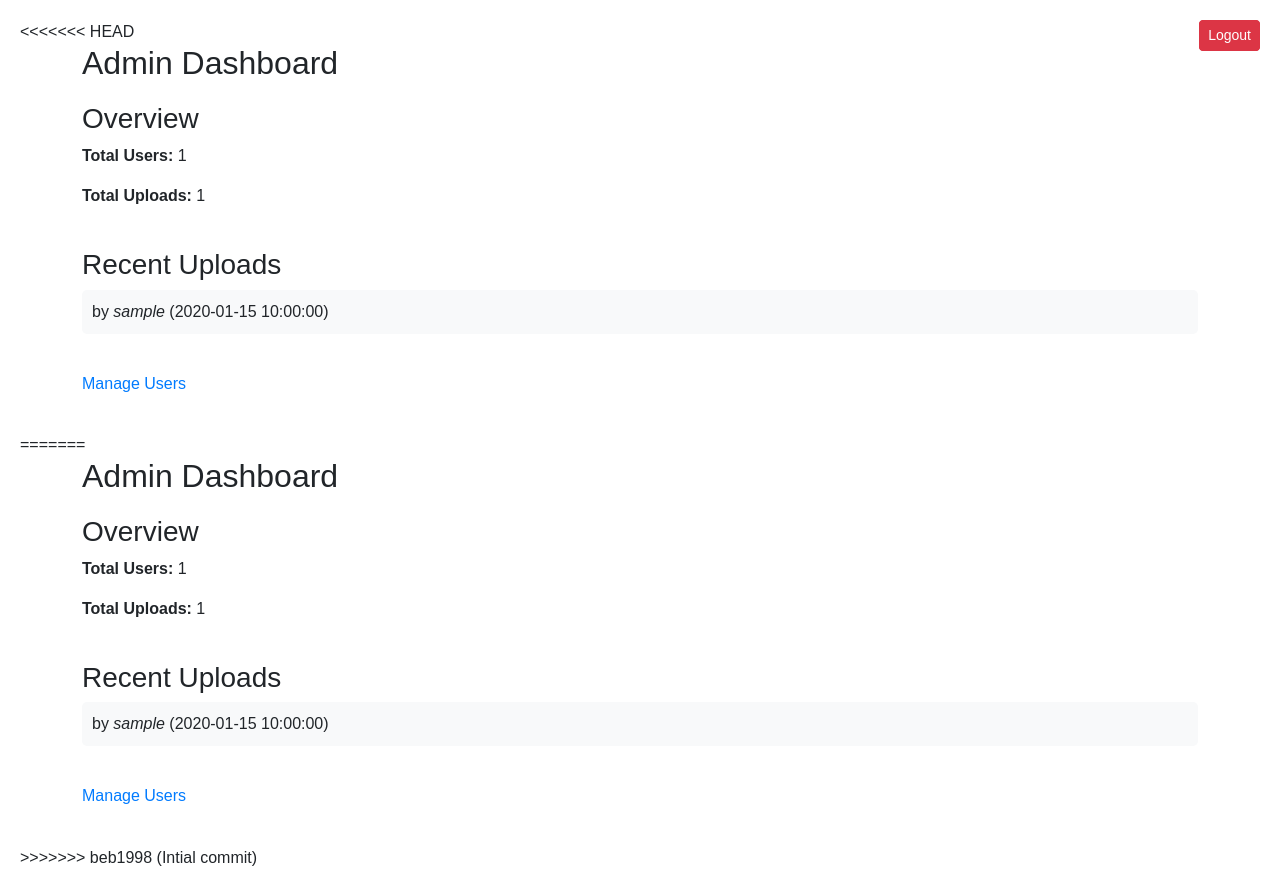
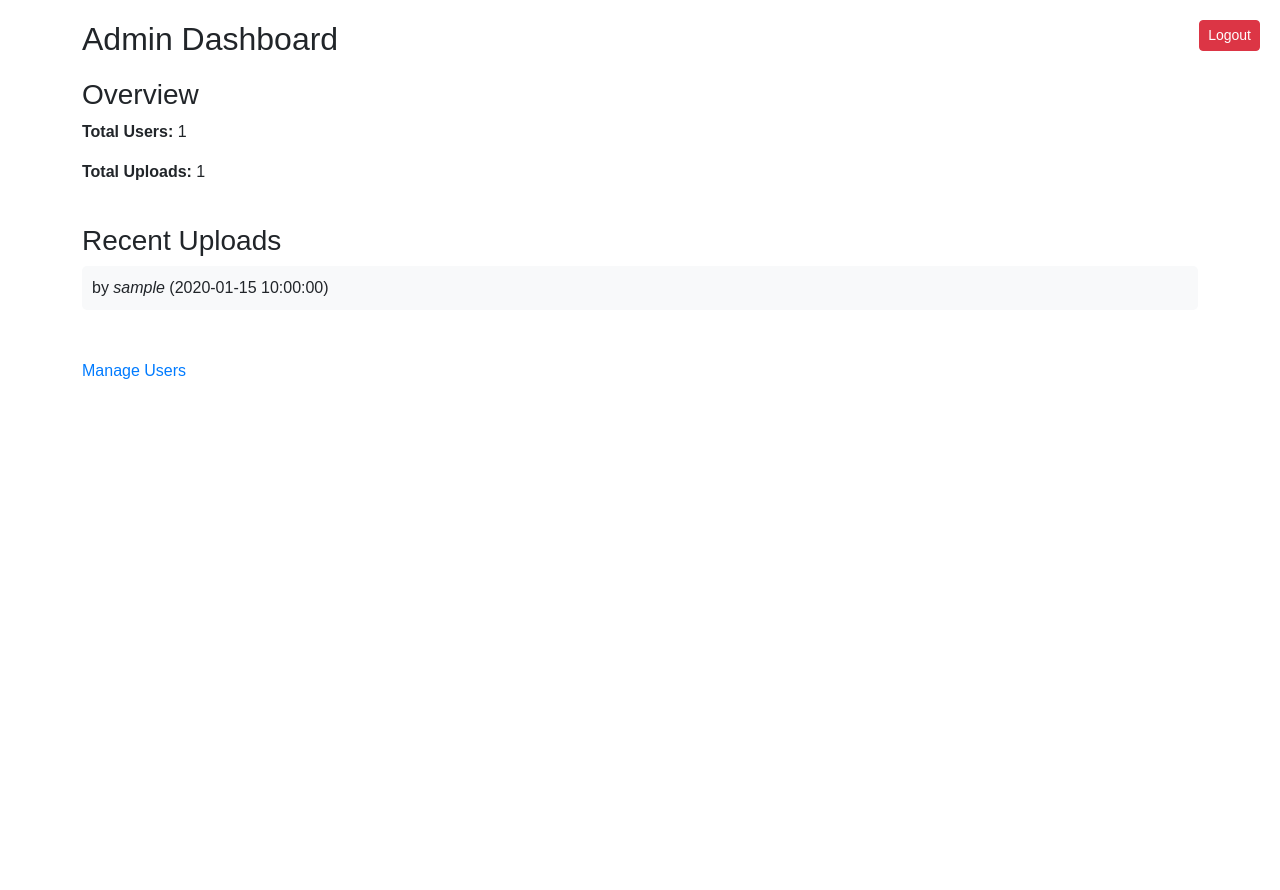
Before and after one commit to VictoriaNyam/AI_Itinerary_project, a Python web app: template app/templates/admin_dashboard.html in a window 1280 px wide. After the commit the page ends 379 px from the top, so only its background shows below. Run offline with Jinja, Linux system fonts and the light colour scheme; the template is opened without the code that fills it: most values are stand-ins (such as "Sample title", 1, 10 or a date in 2020).

Commit message:
Update admin_dashboard.html

```diff
--- a/app/templates/admin_dashboard.html
+++ b/app/templates/admin_dashboard.html
@@ -1,4 +1,4 @@
-<<<<<<< HEAD
+
 <!DOCTYPE html>
 <html lang="en">
 <head>
@@ -91,97 +91,3 @@
     <script src="https://cdn.jsdelivr.net/npm/bootstrap@5.3.0/dist/js/bootstrap.bundle.min.js"></script>
 </body>
 </html>
-=======
-<!DOCTYPE html>
-<html lang="en">
-<head>
-    <meta charset="UTF-8">
-    <meta name="viewport" content="width=device-width, initial-scale=1.0">
-    <title>Admin Dashboard</title>
-    <!-- Include a simple CSS framework (Bootstrap) for layout and styling -->
-    <link href="https://cdn.jsdelivr.net/npm/bootstrap@5.3.0/dist/css/bootstrap.min.css" rel="stylesheet">
-    <style>
-        /* Custom Styles */
-        body {
-            font-family: Arial, sans-serif;
-            margin: 20px;
-        }
-        h2 {
-            margin-bottom: 20px;
-        }
-        .dashboard-section {
-            margin-bottom: 40px;
-        }
-        .recent-uploads {
-            list-style-type: none;
-            padding: 0;
-        }
-        .recent-uploads li {
-            background-color: #f8f9fa;
-            padding: 10px;
-            margin-bottom: 10px;
-            border-radius: 5px;
-        }
-        .recent-uploads li strong {
-            font-weight: bold;
-        }
-        .logout-btn {
-            position: absolute;
-            right: 20px;
-            top: 20px;
-            font-size: 14px;
-        }
-        .manage-users-link {
-            text-decoration: none;
-            font-size: 16px;
-            color: #007bff;
-        }
-        .manage-users-link:hover {
-            text-decoration: underline;
-        }
-    </style>
-</head>
-<body>
-    <div class="container">
-        <h2>Admin Dashboard</h2>
-
-        <!-- Overview Section -->
-        <div class="dashboard-section">
-            <h3>Overview</h3>
-            <p><strong>Total Users:</strong> {{ total_users }}</p>
-            <p><strong>Total Uploads:</strong> {{ total_uploads }}</p>
-        </div>
-
-        <!-- Recent Uploads Section -->
-        <div class="dashboard-section">
-            <h3>Recent Uploads</h3>
-            <ul class="recent-uploads">
-                {% for upload in recent_uploads %}
-                    <li>
-                        {% if upload.upload_type == 'blog' %}
-                            <strong>{{ upload.filename }}</strong> (Blog)
-                        {% elif upload.upload_type == 'vlog' %}
-                            <strong>{{ upload.vlog_title or 'Untitled Vlog' }}</strong> (Vlog)
-                        {% endif %}
-                        by <em>{{ upload.user.username }}</em> ({{ upload.timestamp }})
-                    </li>
-                {% else %}
-                    <p>No recent uploads.</p>
-                {% endfor %}
-            </ul>
-        </div>
-
-        <!-- Manage Users Link -->
-        <div class="dashboard-section">
-            <h3><a href="{{ url_for('main.manage_users') }}" class="manage-users-link">Manage Users</a></h3>
-        </div>
-
-        <!-- Logout Button -->
-        <a href="{{ url_for('main.logout') }}" class="logout-btn btn btn-danger btn-sm">Logout</a>
-    </div>
-
-    <!-- Bootstrap JS Bundle (includes Popper) -->
-    <script src="https://cdn.jsdelivr.net/npm/bootstrap@5.3.0/dist/js/bootstrap.bundle.min.js"></script>
-</body>
-</html>
->>>>>>> beb1998 (Intial commit)
```
